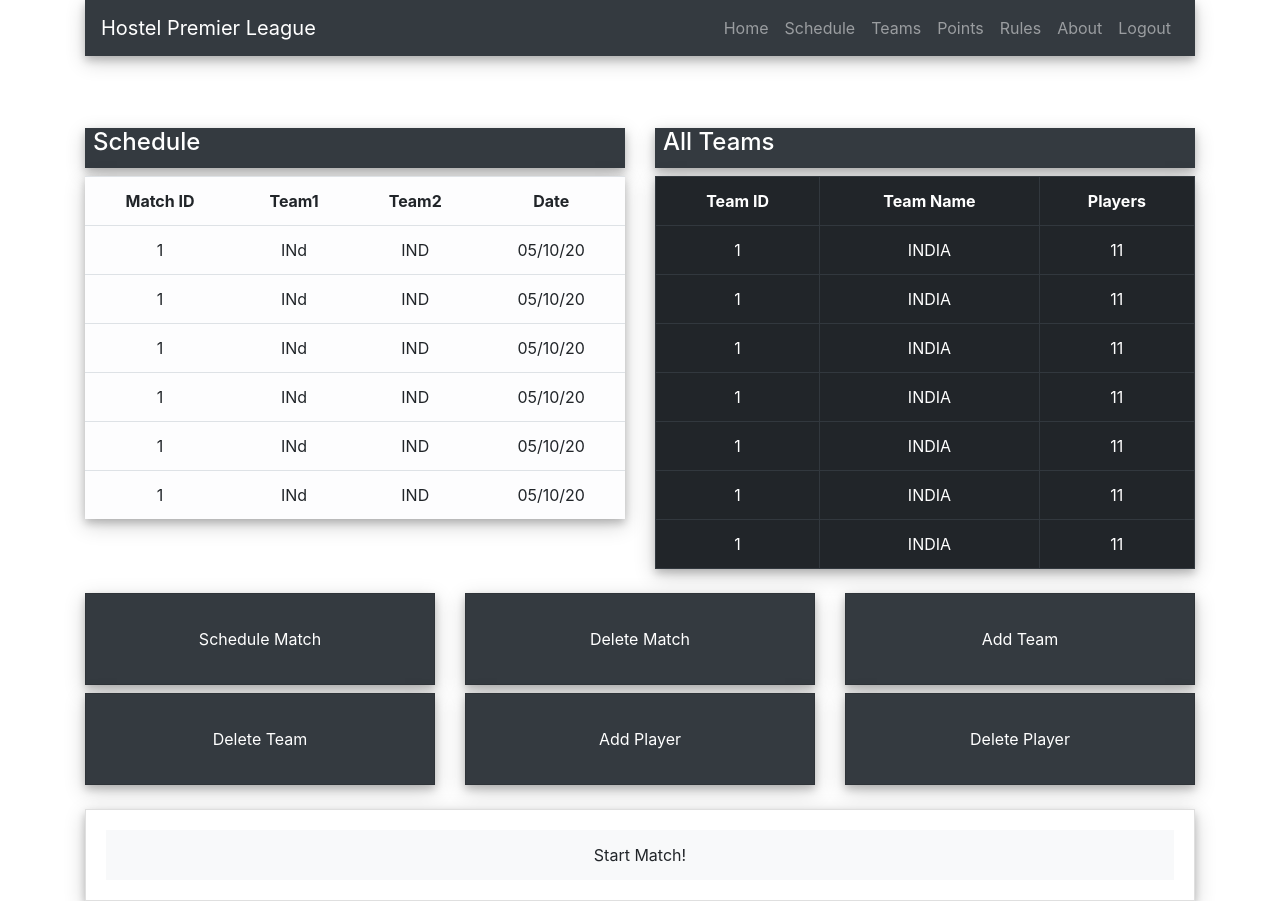
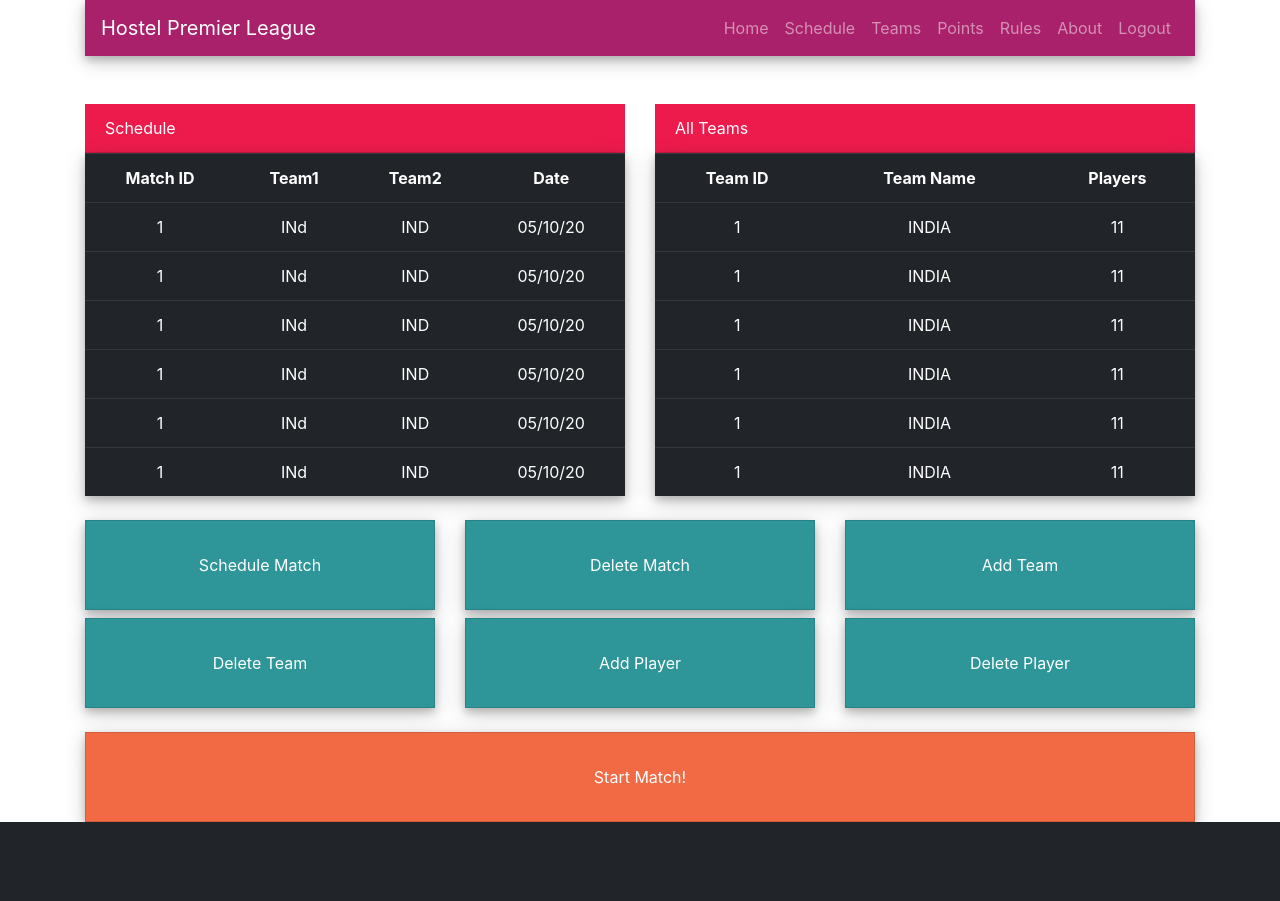
Before and after one commit to ojasathghara/NIEHowZatt, a Flask app: page /dashboard in a window 1280 px wide. After the commit the page ends 822 px from the top, so only its background shows below. Run offline with Flask 2, Linux system fonts and the light colour scheme; the visitor is signed in with stand-in values (Sample User, id 1); some libraries are stand-ins or nearby versions.

Commit message:
applied color pallete

```diff
--- a/static/main.css
+++ b/static/main.css
@@ -3,12 +3,35 @@
     background-color: lightgrey;
 }
 
+.bg-darker{
+    background-color:#212529;
+}
+.bg-purple {
+    background-color: #A9216B;
+}
+.bg-red {
+    background-color: #ED1B4C;
+}
+.bg-orange {
+    background-color: #F26A44;
+}
+.bg-yellow {
+    background-color: #F9DC67;
+}
+.bg-teal {
+    background-color: #2E9699;
+}
+
+
+
+
+
+
+
+
+
 .table-header{
     height: 25px;
-}
-
-.bg-blue {
-    background-color: blue;
 }
 
 .paper {
@@ -22,6 +45,11 @@
     width: 100%;    /*Specify your width here */;
 }
 
+.match_radio {
+    display: inline-flex;
+    justify-content: center;
+}
+
 .clear_float {
     clear: both;
 }
--- a/templates/dashboard.html
+++ b/templates/dashboard.html
@@ -1,10 +1,11 @@
 {% extends "layout.html" %}
 {% block content %}
 
-<div class="row">
-    <div class="col-sm-12 col-md-6 mt-5">
-        <div style="height: 40px;" class="mt-4 mb-2 paper"><h4 class="bg-dark text-white h-100 pl-2">Schedule</h4></div>
-        <table class="table table-light text-center paper">
+<div class="row mt-5">
+    <div class="col-sm-12 col-md-6">
+        <div class="card border-0">
+            <div class="card-header bg-red text-white rounded-0">Schedule</div>
+            <table class="table table-dark text-center paper">
                     <tr><th>Match ID</th><th>Team1</th><th>Team2</th><th>Date</th></tr>
                     <tr><td>1</td><td>INd</td><td>IND</td><td>05/10/20</td></tr>
                     <tr><td>1</td><td>INd</td><td>IND</td><td>05/10/20</td></tr>
@@ -14,11 +15,12 @@
                     <tr><td>1</td><td>INd</td><td>IND</td><td>05/10/20</td></tr>
             </table>
         </div>
-    <div class="col-sm-12 col-md-6 mt-5">
-        <div style="height: 40px;" class="mt-4 mb-2 paper"><h4 class="bg-dark text-white h-100 pl-2">All Teams</h4></div>
-        <table class="table table-dark table-bordered text-center paper">
+    </div>
+    <div class="col-sm-12 col-md-6">
+        <div class="card border-0">
+            <div class="card-header bg-red text-white rounded-0">All Teams</div>
+            <table class="table table-dark text-center rounded-0 paper">
                     <tr><th>Team ID</th><th>Team Name</th><th>Players</th></tr>
-            <tr><td>1</td><td>INDIA</td><td>11</td></tr>
                     <tr><td>1</td><td>INDIA</td><td>11</td></tr>
                     <tr><td>1</td><td>INDIA</td><td>11</td></tr>
                     <tr><td>1</td><td>INDIA</td><td>11</td></tr>
@@ -28,149 +30,150 @@
             </table>
         </div>
     </div>
+</div>
 
 <div class="row">
     <div class="col-md-4 col-sm-6 mt-2">
     <!-- SCHEDULE MATCH -->
-        <div class="card bg-dark paper rounded-0">
+        <div class="card bg-teal paper rounded-0">
             <div class="card-body card-dim text-center text-white" id="schedule_match">
-                <button type="button" onclick='openForm("schedule_match_form")' class="btn btn-dark btn-xl">Schedule Match</button>
+                <button type="button" onclick='openForm("schedule_match_form")' class="btn btn-dark bg-teal bg-teal border-0 btn-xl">Schedule Match</button>
             </div>
 
-            <form class="bg-light paper rounded-0 border-0 p-2" id="schedule_match_form" method="GET" action="" onsubmit="alert('Match Scheduled')">
+            <form class="bg-darker text-white paper rounded-0 border-0 p-2" id="schedule_match_form" method="GET" action="" onsubmit="alert('Match Scheduled')">
                 <div class="form-group">
                     <label for="schedule_match_team1">Team 1 ID</label>
-                    <input type="text" class="form-control" id="schedule_match_team1" placeholder="Enter Team Name" required>
+                    <input type="text" class="form-control rounded-0 rounded-0" id="schedule_match_team1" placeholder="Enter Team Name" required>
                 </div>
 
                 <div class="form-group">
                     <label for="schedule_match_team2">Team 2 ID</label>
-                    <input type="text" class="form-control" id="schedule_match_team2" placeholder="Enter Team Name" required>
+                    <input type="text" class="form-control rounded-0 rounded-0" id="schedule_match_team2" placeholder="Enter Team Name" required>
                 </div>
 
                 <div class="form-group">
                     <label for="schedule_match_date">Date</label>
-                    <input type="text" class="form-control" id="schedule_match_date" placeholder="DD/MM/YY" required>
+                    <input type="text" class="form-control rounded-0" id="schedule_match_date" placeholder="DD/MM/YY" required>
                 </div>
 
                 <div class="form-group">
                     <label for="schedule_match_time">Time</label>
-                    <input type="text" class="form-control" id="schedule_match_time" placeholder="HH-MM" required>
+                    <input type="text" class="form-control rounded-0" id="schedule_match_time" placeholder="HH-MM" required>
                 </div>
 
-                <button type="submit" class="btn btn-dark border-0 float-left rounded-0 paper">Schedule</button>
-                <button type="button" class="btn btn-dark border-0 float-right rounded-0 paper" onclick='closeForm("schedule_match_form")'>Cancel</button>
+                <button type="submit" class="btn btn-dark bg-teal bg-teal border-0 float-left rounded-0 paper">Schedule</button>
+                <button type="button" class="btn btn-dark bg-teal bg-teal border-0 float-right rounded-0 paper" onclick='closeForm("schedule_match_form")'>Cancel</button>
             </form>
         </div>
     </div>
 
     <div class="col-md-4 col-sm-6 mt-2">
         <!-- DELETE MATCH -->
-        <div class="card bg-dark paper rounded-0">
+        <div class="card bg-teal paper rounded-0">
             <div class="card-body card-dim text-center text-white" id="delete_match">
-                <button type="button" onclick='openForm("delete_match_form")' class="btn btn-dark btn-xl">Delete Match</button>
+                <button type="button" onclick='openForm("delete_match_form")' class="btn btn-dark bg-teal border-0 btn-xl">Delete Match</button>
             </div>
 
-            <form class="bg-light paper rounded-0 border-0 p-2" id="delete_match_form" method="GET" action="" onsubmit="alert('Match Deleted!')">
+            <form class="bg-darker text-white paper rounded-0 border-0 p-2" id="delete_match_form" method="GET" action="" onsubmit="alert('Match Deleted!')">
                 <div class="form-group">
                     <label for="delete_match_id">Enter Match ID</label>
-                    <input type="text" class="form-control" id="delete_match_id" placeholder="Enter Match ID" required>
+                    <input type="text" class="form-control rounded-0" id="delete_match_id" placeholder="Enter Match ID" required>
                 </div>
 
-                <button type="submit" class="btn btn-dark border-0 float-left rounded-0 paper">Delete</button>
-                <button type="button" class="btn btn-dark border-0 float-right rounded-0 paper" onclick='closeForm("delete_match_form")'>Cancel</button>
+                <button type="submit" class="btn btn-dark bg-teal border-0 float-left rounded-0 paper">Delete</button>
+                <button type="button" class="btn btn-dark bg-teal border-0 float-right rounded-0 paper" onclick='closeForm("delete_match_form")'>Cancel</button>
             </form>
         </div>
     </div>
 
     <div class="col-md-4 col-sm-6 mt-2">
         <!-- ADD TEAM -->
-        <div class="card bg-dark paper rounded-0">
+        <div class="card bg-teal paper rounded-0">
             <div class="card-body card-dim text-center text-white" id="add_team">
-                <button type="button" onclick='openForm("add_team_form")' class="btn btn-dark btn-xl">Add Team</button>
+                <button type="button" onclick='openForm("add_team_form")' class="btn btn-dark bg-teal border-0 btn-xl">Add Team</button>
             </div>
 
-            <form class="bg-light paper rounded-0 border-0 p-2" id="add_team_form" method="GET" action="" onsubmit="alert('Team Added')">
+            <form class="bg-darker text-white paper rounded-0 border-0 p-2" id="add_team_form" method="GET" action="" onsubmit="alert('Team Added')">
                 <div class="form-group">
                     <label for="team_add_name">Team Name</label>
-                    <input type="text" class="form-control" id="team_add_name" placeholder="Enter Team Name" required>
+                    <input type="text" class="form-control rounded-0" id="team_add_name" placeholder="Enter Team Name" required>
                 </div>
                 <div class="form-group">
                     <label for="team_add_captain">Captain Name</label>
-                    <input type="text" class="form-control" id="team_add_captain" placeholder="Captain Name" required>
+                    <input type="text" class="form-control rounded-0" id="team_add_captain" placeholder="Captain Name" required>
                 </div>
                 <div class="form-group">
                     <label for="team_add_players">Number of Players</label>
-                    <input type="text" class="form-control" id="team_add_players" placeholder="Enter Number" required>
+                    <input type="text" class="form-control rounded-0" id="team_add_players" placeholder="Enter Number" required>
                 </div>
 
-                <button type="submit" class="btn btn-dark border-0 float-left rounded-0 paper">Add</button>
-                <button type="button" class="btn btn-dark border-0 float-right rounded-0 paper" onclick='closeForm("add_team_form")'>Cancel</button>
+                <button type="submit" class="btn btn-dark bg-teal border-0 float-left rounded-0 paper">Add</button>
+                <button type="button" class="btn btn-dark bg-teal border-0 float-right rounded-0 paper" onclick='closeForm("add_team_form")'>Cancel</button>
             </form>
         </div>
     </div>
 
     <div class="col-md-4 col-sm-6 mt-2">
         <!-- DELETE TEAM -->
-        <div class="card bg-dark paper rounded-0">
+        <div class="card bg-teal paper rounded-0">
             <div class="card-body card-dim text-center text-white" id="delete_team">
-                <button type="button" onclick='openForm("delete_team_form")' class="btn btn-dark btn-xl">Delete Team</button>
+                <button type="button" onclick='openForm("delete_team_form")' class="btn btn-dark bg-teal border-0 btn-xl">Delete Team</button>
             </div>
 
-            <form class="bg-light paper rounded-0 border-0 p-2" id="delete_team_form" method="GET" action="" onsubmit="alert('Team Delete!')">
+            <form class="bg-darker text-white paper rounded-0 border-0 p-2" id="delete_team_form" method="GET" action="" onsubmit="alert('Team Delete!')">
                 <div class="form-group">
                     <label for="team_delete_id">Team ID</label>
-                    <input type="text" class="form-control" id="team_delete_id" placeholder="Enter Team ID" required>
+                    <input type="text" class="form-control rounded-0" id="team_delete_id" placeholder="Enter Team ID" required>
                 </div>
 
-                <button type="submit" class="btn btn-dark border-0 float-left rounded-0 paper">Delete</button>
-                <button type="button" class="btn btn-dark border-0 float-right rounded-0 paper" onclick='closeForm("delete_team_form")'>Cancel</button>
+                <button type="submit" class="btn btn-dark bg-teal border-0 float-left rounded-0 paper">Delete</button>
+                <button type="button" class="btn btn-dark bg-teal border-0 float-right rounded-0 paper" onclick='closeForm("delete_team_form")'>Cancel</button>
             </form>
         </div>
     </div>
 
     <div class="col-md-4 col-sm-6 mt-2">
         <!-- ADD PLAYER -->
-        <div class="card bg-dark paper rounded-0">
+        <div class="card bg-teal paper rounded-0">
             <div class="card-body card-dim text-center text-white" id="add_player">
-                <button type="button" onclick='openForm("add_player_form")' class="btn btn-dark btn-xl">Add Player</button>
+                <button type="button" onclick='openForm("add_player_form")' class="btn btn-dark bg-teal border-0 btn-xl">Add Player</button>
             </div>
 
-            <form class="bg-light paper rounded-0 border-0 p-2" id="add_player_form" method="GET" action="" onsubmit="alert('Player Added')">
+            <form class="bg-darker text-white paper rounded-0 border-0 p-2" id="add_player_form" method="GET" action="" onsubmit="alert('Player Added')">
                 <div class="form-group">
                     <label for="player_add_name">Player Name</label>
-                    <input type="text" class="form-control" id="player_add_name" placeholder="Enter Player Name" required>
+                    <input type="text" class="form-control rounded-0" id="player_add_name" placeholder="Enter Player Name" required>
                 </div>
                 <div class="form-group">
                     <label for="player_add_teamId">Team ID</label>
-                    <input type="text" class="form-control" id="player_add_teamId" placeholder="Team ID" required>
+                    <input type="text" class="form-control rounded-0" id="player_add_teamId" placeholder="Team ID" required>
                 </div>
 
-                <button type="submit" class="btn btn-dark border-0 float-left rounded-0 paper">Add</button>
-                <button type="button" class="btn btn-dark border-0 float-right rounded-0 paper" onclick='closeForm("add_player_form")'>Cancel</button>
+                <button type="submit" class="btn btn-dark bg-teal border-0 float-left rounded-0 paper">Add</button>
+                <button type="button" class="btn btn-dark bg-teal border-0 float-right rounded-0 paper" onclick='closeForm("add_player_form")'>Cancel</button>
             </form>
         </div>
     </div>
 
     <div class="col-md-4 col-sm-6 mt-2">
         <!-- DELETE PLAYER -->
-        <div class="card bg-dark paper rounded-0">
+        <div class="card bg-teal paper rounded-0">
             <div class="card-body card-dim text-center text-white" id="delete_player">
-                <button type="button" onclick='openForm("delete_player_form")' class="btn btn-dark btn-xl">Delete Player</button>
+                <button type="button" onclick='openForm("delete_player_form")' class="btn btn-dark bg-teal border-0 btn-xl">Delete Player</button>
             </div>
 
-            <form class="bg-light paper rounded-0 border-0 p-2" id="delete_player_form" method="GET" action="" onsubmit="alert('Player Deleted!')">
+            <form class="bg-darker text-white paper rounded-0 border-0 p-2" id="delete_player_form" method="GET" action="" onsubmit="alert('Player Deleted!')">
                 <div class="form-group">
                     <label for="player_delete_id">Player Name</label>
-                    <input type="text" class="form-control" id="player_delete_id" placeholder="Enter Player ID" required>
+                    <input type="text" class="form-control rounded-0" id="player_delete_id" placeholder="Enter Player ID" required>
                 </div>
                 <div class="form-group">
                     <label for="player_delete_teamId">Team ID</label>
-                    <input type="text" class="form-control" id="player_delete_teamId" placeholder="Team ID" required>
+                    <input type="text" class="form-control rounded-0" id="player_delete_teamId" placeholder="Team ID" required>
                 </div>
 
-                <button type="submit" class="btn btn-dark border-0 float-left rounded-0 paper">Add</button>
-                <button type="button" class="btn btn-dark border-0 float-right rounded-0 paper" onclick='closeForm("delete_player_form")'>Cancel</button>
+                <button type="submit" class="btn btn-dark bg-teal border-0 float-left rounded-0 paper">Add</button>
+                <button type="button" class="btn btn-dark bg-teal border-0 float-right rounded-0 paper" onclick='closeForm("delete_player_form")'>Cancel</button>
             </form>
         </div>
     </div>
@@ -179,27 +182,27 @@
 <div class="row">
     <div class="col-md-12 col-sm-12 mt-4">
         <!-- START MATCH -->
-        <div class="card paper rounded-0">
+        <div class="card paper rounded-0 bg-orange">
             <div class="card-body card-dim text-center text-white" id="start_match">
-                <button type="button" onclick='openForm("start_match_form")' class="btn btn-light btn-xl">Start Match!</button>
+                <button type="button" onclick='openForm("start_match_form")' class="btn btn-dark bg-orange border-0 btn-xl">Start Match!</button>
             </div>
             <!--ADD method post to post overs and wickets we have to redirect this url in python file-->
-            <form class="bg-light paper rounded-0 border-0 p-2" id="start_match_form" action="{{ url_for('match') }}">
+            <form class="bg-darker text-white paper rounded-0 border-0 p-2" id="start_match_form" action="{{ url_for('match') }}">
                 <div class="form-group">
                     <label for="start_match_matchId">Match ID</label>
-                    <input type="text" class="form-control" id="start_match_matchId" placeholder="Enter Match ID" required>
+                    <input type="text" class="form-control rounded-0" id="start_match_matchId" placeholder="Enter Match ID" required>
                 </div>
                 <div class="form-group">
                     <label for="start_match_nOvers">Overs</label>
-                    <input type="text" class="form-control" id="start_match_nOvers" placeholder="No. of Overs" required>
+                    <input type="text" class="form-control rounded-0" id="start_match_nOvers" placeholder="No. of Overs" required>
                 </div>
                 <div class="form-group">
                     <label for="start_match_nWickets">Wickets</label>
-                    <input type="text" class="form-control" id="start_match_nWickets" placeholder="No. of Wickets" required>
+                    <input type="text" class="form-control rounded-0" id="start_match_nWickets" placeholder="No. of Wickets" required>
                 </div>
 
-                <button type="submit" class="btn btn-light border-0 float-left rounded-0 paper"><strong>START!</strong></button>
-                <button type="button" class="btn btn-light border-0 float-right rounded-0 paper" onclick='closeForm("start_match_form")'>CANCEL</button>
+                <button type="submit" class="btn btn-dark bg-orange border-0 float-left rounded-0 paper"><strong>START!</strong></button>
+                <button type="button" class="btn btn-dark bg-orange border-0 float-right rounded-0 paper" onclick='closeForm("start_match_form")'>CANCEL</button>
             </form>
         </div>
     </div>
--- a/templates/layout.html
+++ b/templates/layout.html
@@ -16,7 +16,7 @@
 <body class="container">
 
         <!--NAVBAR-->
-    <nav class="navbar navbar-expand-lg bg-dark navbar-dark mt-auto paper">
+    <nav class="navbar navbar-expand-lg bg-purple navbar-dark mt-auto paper">
 
         <a class="navbar-brand" href="#">Hostel Premier League</a>
         <button class="navbar-toggler" type="button" data-toggle="collapse" data-target="#navbarSupportedContent" aria-controls="navbarSupportedContent" aria-expanded="false" aria-label="Toggle navigation">
--- a/templates/ongoing.html
+++ b/templates/ongoing.html
@@ -2,8 +2,8 @@
 {% block content %}
 
 <div class="card mt-5 paper rounded-0">
-<div class="card-header bg-dark text-white rounded-0">Ongoing<span id="team_vs" class="float-right">IND vs RSA</span></div>
-<div class="card-body">
+<div class="card-header bg-red text-white rounded-0">Ongoing<span id="team_vs" class="float-right">IND vs RSA</span></div>
+<div class="card-body bg-darker text-white">
     <span id="tName" class="font-weight-bold">IND :</span>&nbsp;&nbsp;&nbsp;&nbsp;<span id="tScore">45</span>/<span id="tWickets">2</span>
     <span class="font-weight-bold"><div class="float-right">Overs:</span>&nbsp;&nbsp;&nbsp;&nbsp;<span id="overs">4.5</span></div>
     <br><br>
@@ -15,7 +15,7 @@
 
     <p><span class="font-weight-bold">Strike: </span><span id="bat1">Ojaswi</span></p>
 
-    <div class="border-top-4 border-secondary bg-white">
+    <div class="border-top-4 border-secondary bg-darker text-white">
         <div class="font-weight-bold float-left">
             CRR: <span id="crr">4.5</span></div>
         </div>
--- a/templates/points.html
+++ b/templates/points.html
@@ -2,7 +2,7 @@
 {% block content %}
 
 <div class="card border-0 mt-5">
-    <div class="card-header bg-dark text-white rounded-0">Top Teams</div>
+    <div class="card-header bg-red text-white rounded-0">Top Teams</div>
     <table class="table table-dark text-center rounded-0 paper">
         <tr><th>Position</th><th>Team</th><th>Matches</th><th>Wins</th><th>Loses</th><th>Draw</th><th>Points</th></tr>
         <tr><td>1</td><td>IND</td><td>5</td><td>5</td><td>5</td><td>5</td><td>5</td></tr>
--- a/templates/schedule.html
+++ b/templates/schedule.html
@@ -2,8 +2,8 @@
 {% block content %}
 
 <div class="card border-0 mt-5">
-    <div class="card-header bg-dark text-white rounded-0">Schedule</div>
-    <table class="table table-light text-center paper">
+    <div class="card-header bg-red text-white rounded-0">Schedule</div>
+    <table class="table table-dark text-center paper">
         <tr><th>Team1</th><th>Team2</th><th>Date</th></tr>
         <tr><td>INd</td><td>IND</td><td>05/10/20</td></tr>
         <tr><td>INd</td><td>IND</td><td>05/10/20</td></tr>
--- a/templates/teams.html
+++ b/templates/teams.html
@@ -2,7 +2,7 @@
 {% block content %}
 
 <div class="card border-0 mt-5">
-    <div class="card-header bg-dark text-white rounded-0">All Teams</div>
+    <div class="card-header bg-red text-white rounded-0">All Teams</div>
     <table class="table table-dark text-center rounded-0 paper">
         <tr><th>Team ID</th><th>Team Name</th><th>Captain</th><th>Players</th></tr>
         <tr><td>1</td><td>INDIA</td><td>Dhoni</td><td>11</td></tr>
```
Also changed, not shown: templates/home.html (+9 -9 lines), templates/login.html (+4 -4 lines), templates/match.html (+19 -19 lines), templates/temp.html (+8 -17 lines), app.py (line endings or trailing spaces). Lines whose indentation alone changed are shown as unchanged.
